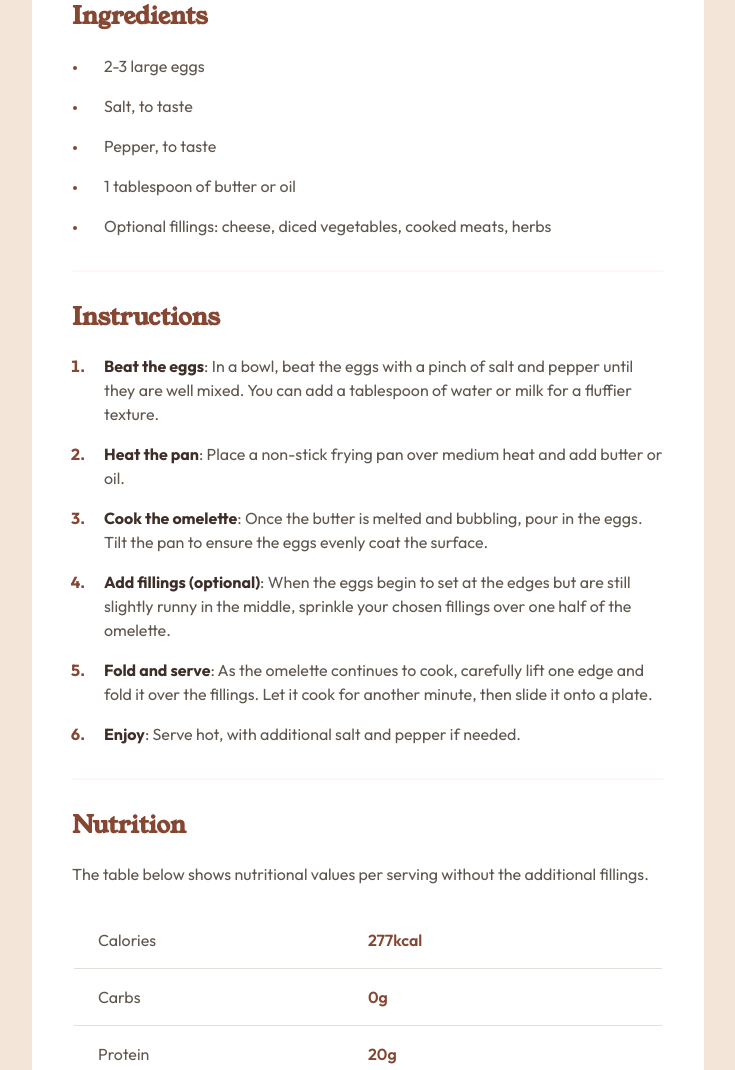
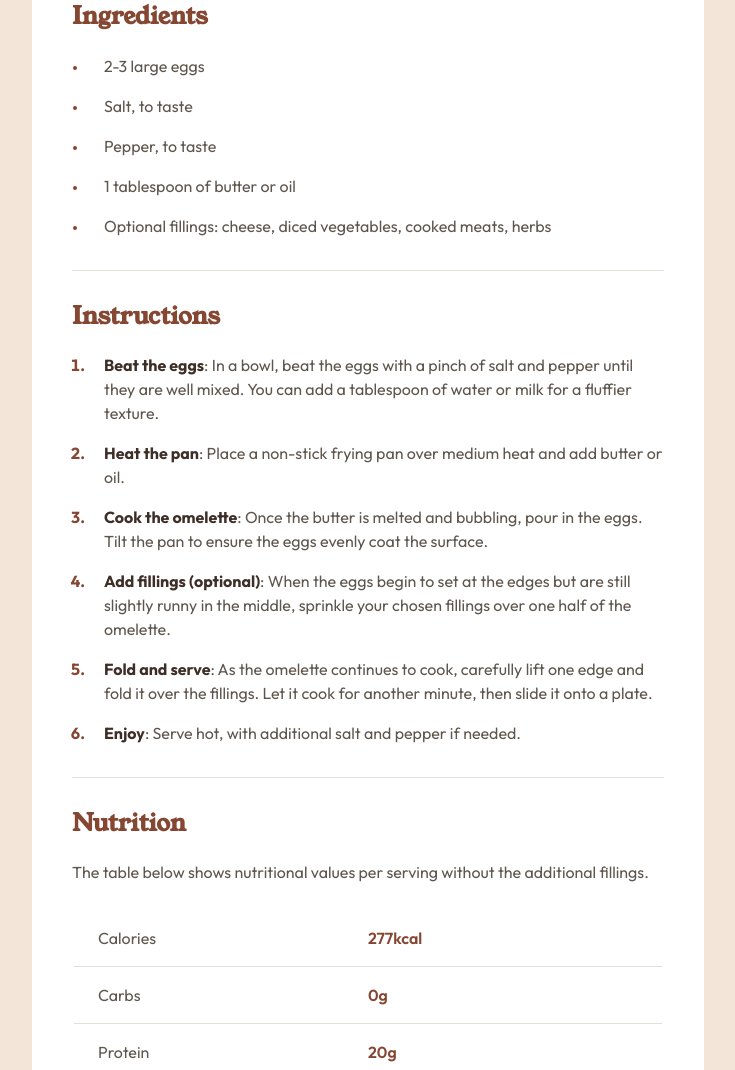
Before and after one commit to chrisvn188/recipe-page, a plain HTML site: page index.html in a window 1280 px wide. Shown: the part 858-1928 px from the top of the page, without its empty margins (272-1007 px from the left). Drawn offline with Linux system fonts and the light colour scheme.

Commit message:
Use hr border-bottom

```diff
--- a/style.css
+++ b/style.css
@@ -97,7 +97,8 @@ button {
 }
 
 hr {
-  border: 1px solid var(--neutral-rose-white);
+  border: none;
+  border-bottom: 1px solid var(--neutral-light-grey);
 }
 
 table {
```
